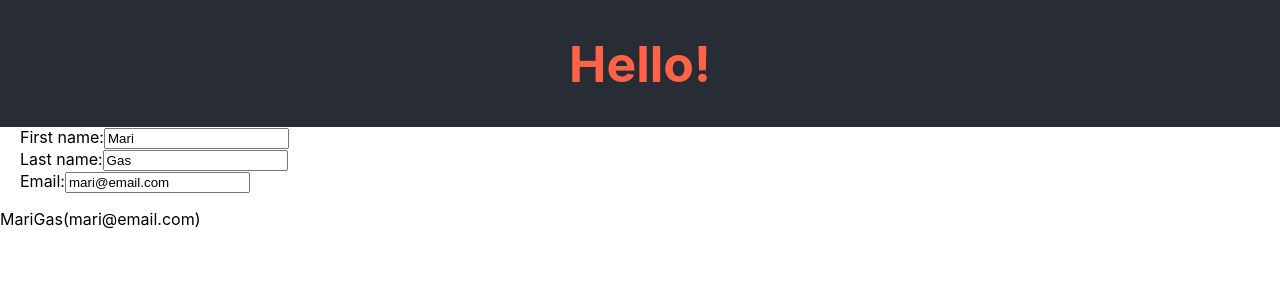
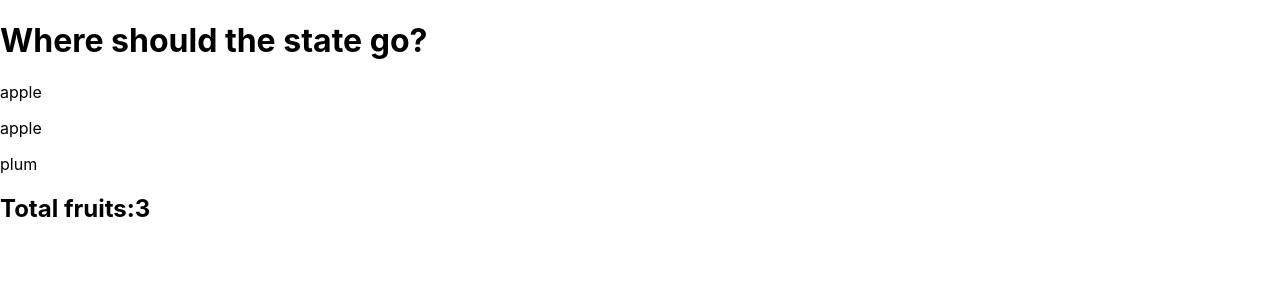
Before and after one commit to MariGsp/react-basics, a React (Create React App) app: page / in a window 1280 px wide. Shown: the top 300 px of the page. Built offline with nearby package versions, Linux system fonts and the light colour scheme.

Commit message:
Lift state up (managing state)

```diff
--- a/src/App.jsx
+++ b/src/App.jsx
@@ -1,14 +1,23 @@
-import './App.css';
+// Import
+// import './App.css';
+import { useState } from 'react';
 
-// Component
-import Heading from './components/Heading';
-import RegisterForm from './components/RegisterForm';
+// Components
+import Fruits from './components/Fruits';
+import FruitsCounter from './components/FruitsCounter';
 
 const App = () => {
+  const [fruits] = useState([
+    { fruitName: 'apple', id: 1 },
+    { fruitName: 'apple', id: 2 },
+    { fruitName: 'plum', id: 3 },
+  ]);
+
   return (
-    <div>
-      <Heading />
-      <RegisterForm />
+    <div className="App">
+      <h1>Where should the state go?</h1>
+      <Fruits fruits={fruits} />
+      <FruitsCounter fruits={fruits} />
     </div>
   );
 };
--- /dev/null
+++ b/src/components/Fruits.jsx
@@ -0,0 +1,9 @@
+const Fruits = (props) => {
+  return (
+    <div>
+      {props.fruits.map((f) => <p key={f.id}>{f.fruitName}</p>)}
+    </div>
+  );
+};
+
+export default Fruits;
--- /dev/null
+++ b/src/components/FruitsCounter.jsx
@@ -0,0 +1,10 @@
+const FruitsCounter = (props) => {
+  return (
+    <h2>
+      Total fruits:
+      {props.fruits.length}
+    </h2>
+  );
+};
+
+export default FruitsCounter;
```
